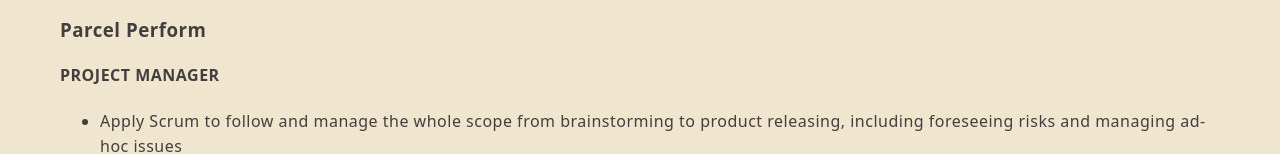
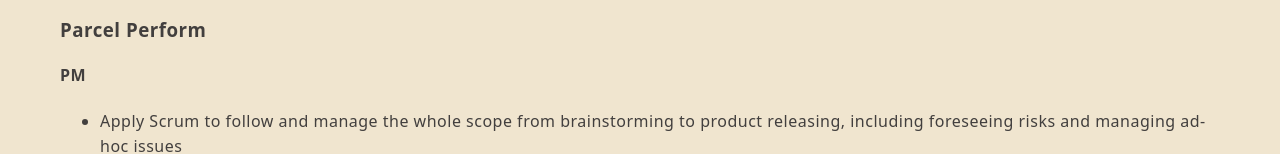
Before and after one commit to nguyennhingo/profile, a plain HTML site: page index.html in a window 1280 px wide. Shown: the part 279-433 px from the top of the page. Drawn offline with Linux system fonts and the light colour scheme.

Commit message:
edit Prj Mng to PM

```diff
--- a/index.html
+++ b/index.html
@@ -24,7 +24,7 @@
         <hr>
     </h2>
     <h3><b>Parcel Perform</b></h3>
-    <h4>PROJECT MANAGER</h4>
+    <h4>PM</h4>
     <ul>
         <li>Apply Scrum to follow and manage the whole scope from
             brainstorming to product releasing, including foreseeing risks
```
